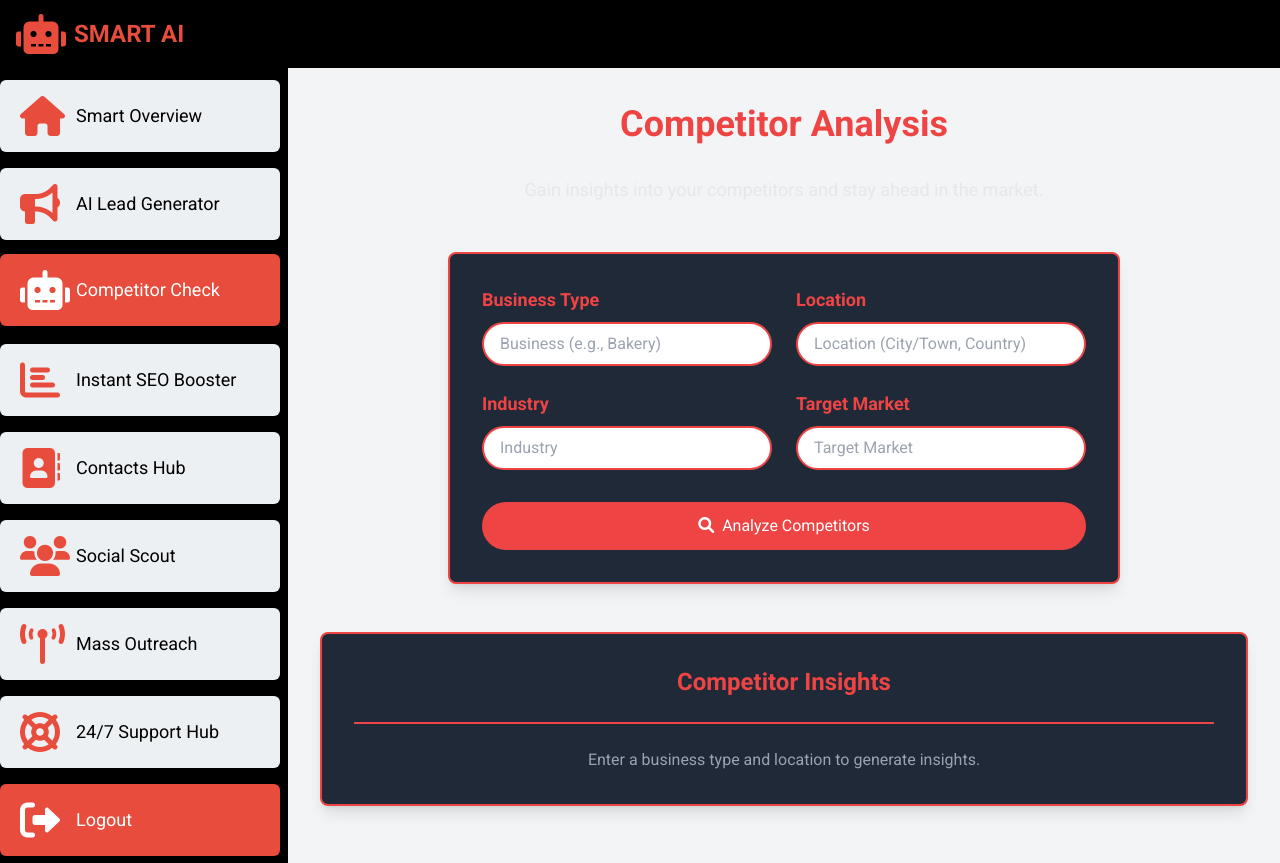
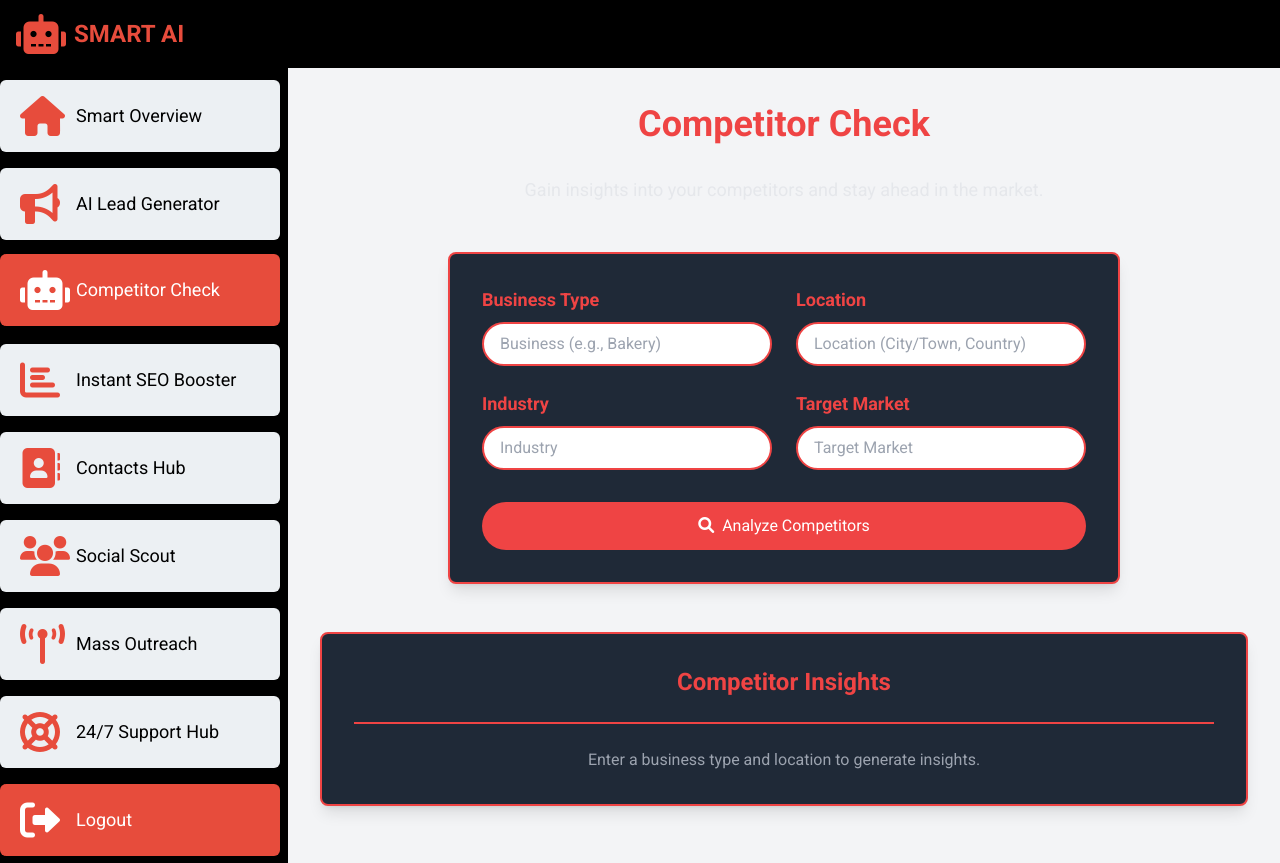
Before and after one commit to Edward5035/LeadsIQ, a Flask app: page /competitor_analysis in a window 1280 px wide. Shown: the top 863 px of the page. Run offline with Flask 3, Linux system fonts and the light colour scheme; some libraries are stand-ins or nearby versions.

Commit message:
Update competitor_analysis.html

```diff
--- a/templates/competitor_analysis.html
+++ b/templates/competitor_analysis.html
@@ -2,7 +2,7 @@
 
 {% block content %}
 <div class="max-w-7xl mx-auto px-4 py-6">
-    <h1 class="text-center text-4xl font-bold text-red-500 mb-8">Competitor Analysis</h1>
+    <h1 class="text-center text-4xl font-bold text-red-500 mb-8">Competitor Check</h1>
     <p class="text-center text-gray-200 text-lg mb-12">Gain insights into your competitors and stay ahead in the market.</p>
 
     <!-- Competitor Analysis Form -->
```
